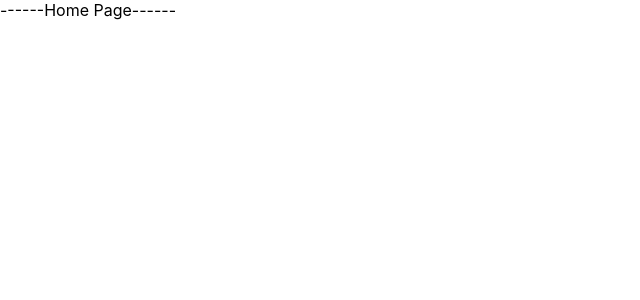
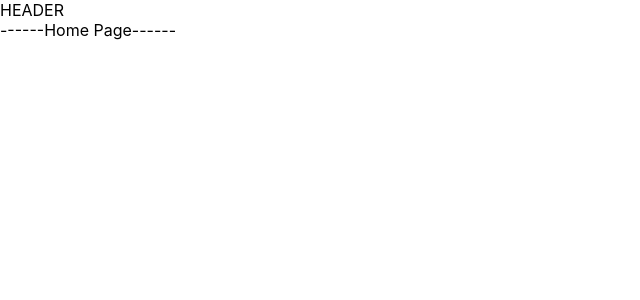
Before and after one commit to benclark1110/horse-and-pet-mobile-vet, a React (Create React App) app: page / in a window 1280 px wide. Shown: the top 300 px of the page, without its empty margins (0-640 px from the left). Built offline with nearby package versions, Linux system fonts and the light colour scheme.

Commit message:
navbar added

```diff
--- a/src/App.tsx
+++ b/src/App.tsx
@@ -6,11 +6,13 @@ import {
   Route
 } from "react-router-dom";
 import { AboutPage, ContactPage, HomePage } from "./pages";
+import NavBar from './components/molecules/app-navbar/app-navbar';
 
 const App: React.FC = () => {
 
   return (
     <div>
+      <NavBar/>
       <BrowserRouter>
         <Routes>
           <Route path="/" element={<HomePage />} />
--- /dev/null
+++ b/src/components/molecules/app-navbar/app-navbar.tsx
@@ -0,0 +1,12 @@
+import React from 'react';
+
+const NavBar = () => {
+
+  return (
+    <div>
+        HEADER
+    </div>
+  );
+}
+
+export default NavBar;
--- /dev/null
+++ b/src/components/molecules/app-navbar/index.ts
@@ -0,0 +1 @@
+export { default } from './app-navbar';
```
Also changed, not shown: src/components/molecules/app-navbar/style.css (added).
